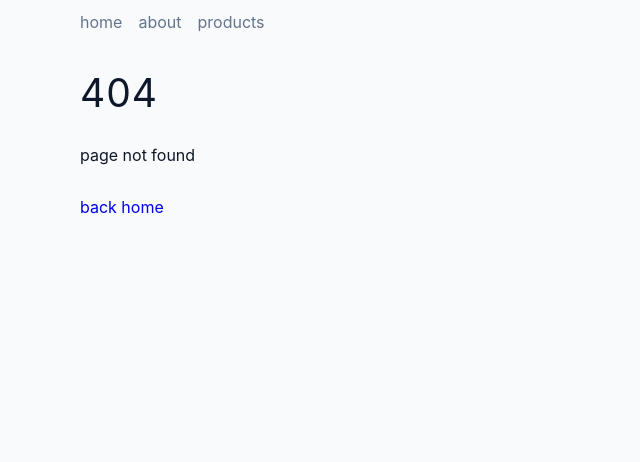
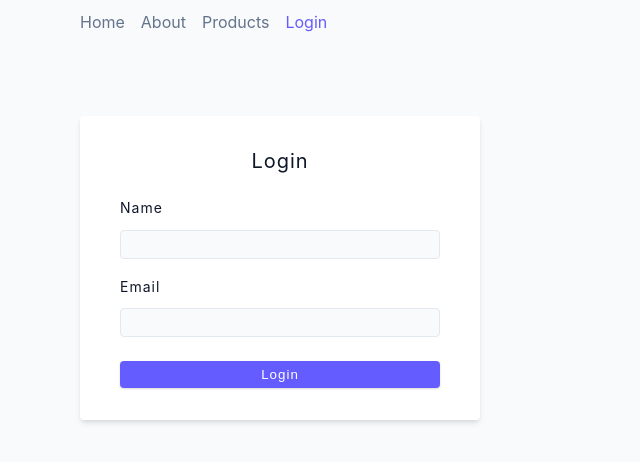
Before and after one commit to viktishchenko/rehearsal, a React (Create React App) app in the folder basics/: page /login in a window 1280 px wide. Before the commit this address had no page. Shown: the top 462 px of the page, without its empty margins (0-640 px from the left). Built offline with nearby package versions, Linux system fonts and the light colour scheme.

Commit message:
feat: login, dashboard basic logic

```diff
--- a/basics/src/App.js
+++ b/basics/src/App.js
@@ -6,18 +6,23 @@ import Dashboard from "./tutorial/11-react-router/pages/Dashboard";
 import Products from "./tutorial/11-react-router/pages/Products";
 import SingleProduct from "./tutorial/11-react-router/pages/SingleProduct";
 import Error from "./tutorial/11-react-router/pages/Error";
+import Login from "./tutorial/11-react-router/pages/Login";
 import SharedLayout from "./tutorial/11-react-router/pages/SharedLayout";
+import { useState } from "react";
 
 function App() {
+  const [user, setUser] = useState(null);
+
   return (
     <BrowserRouter>
       <Routes>
         <Route path="/" element={<SharedLayout />}>
           <Route index element={<Home />} />
-          <Route path="about" element={<About />} />
-          <Route path="products" element={<Products />} />
-          <Route path="products/:productId" element={<SingleProduct />} />
-          <Route path="dashboard" element={<Dashboard />} />
+          <Route path="/about" element={<About />} />
+          <Route path="/products" element={<Products />} />
+          <Route path="/products/:productId" element={<SingleProduct />} />
+          <Route path="/dashboard" element={<Dashboard user={user} />} />
+          <Route path="/login" element={<Login setUser={setUser} />} />
           <Route path="*" element={<Error />} />
         </Route>
       </Routes>
--- a/basics/src/tutorial/11-react-router/components/StyledNavbar.js
+++ b/basics/src/tutorial/11-react-router/components/StyledNavbar.js
@@ -7,19 +7,25 @@ const Navbar = () => {
         to="/"
         className={({ isActive }) => (isActive ? "link active" : "link")}
       >
-        home
+        Home
       </NavLink>
       <NavLink
         to="/about"
         className={({ isActive }) => (isActive ? "link active" : "link")}
       >
-        about
+        About
       </NavLink>
       <NavLink
         to="/products"
         className={({ isActive }) => (isActive ? "link active" : "link")}
       >
-        products
+        Products
+      </NavLink>
+      <NavLink
+        to="/login"
+        className={({ isActive }) => (isActive ? "link active" : "link")}
+      >
+        Login
       </NavLink>
     </nav>
   );
--- a/basics/src/tutorial/11-react-router/pages/Dashboard.js
+++ b/basics/src/tutorial/11-react-router/pages/Dashboard.js
@@ -1,9 +1,10 @@
 import { Outlet } from "react-router-dom";
 
-const Dashboard = () => {
+const Dashboard = ({ user }) => {
   return (
     <section className="section">
       <h2>Dashboard</h2>
+      <h4>hello, {user?.name}</h4>
       <Outlet />
     </section>
   );
--- a/basics/src/tutorial/11-react-router/pages/Login.js
+++ b/basics/src/tutorial/11-react-router/pages/Login.js
@@ -1,7 +1,48 @@
-const Login = () => {
+import { useState } from "react";
+import { useNavigate } from "react-router-dom";
+
+const Login = ({ setUser }) => {
+  const [name, setName] = useState("");
+  const [email, setEmail] = useState("");
+
+  const navigate = useNavigate();
+
+  const handleSubmit = async (e) => {
+    e.preventDefault();
+    if (!name || !email) return;
+    setUser({ name, email });
+    navigate("/dashboard");
+  };
   return (
     <section className="section">
-      <h2>login</h2>
+      <form className="form" onSubmit={handleSubmit}>
+        <h5>login</h5>
+        <div className="form-row">
+          <label htmlFor="name" className="form-label">
+            name
+          </label>
+          <input
+            type="text"
+            className="form-input"
+            onChange={(e) => {
+              setName(e.target.value);
+            }}
+          />
+        </div>
+        <div className="form-row">
+          <label htmlFor="email" className="form-label">
+            email
+          </label>
+          <input
+            type="email"
+            className="form-input"
+            onChange={(e) => {
+              setEmail(e.target.value);
+            }}
+          />
+        </div>
+        <button className="btn btn-block">Login</button>
+      </form>
     </section>
   );
 };
```
Also changed, not shown: basics/src/assets/11/dashboard-entry.png (added).
